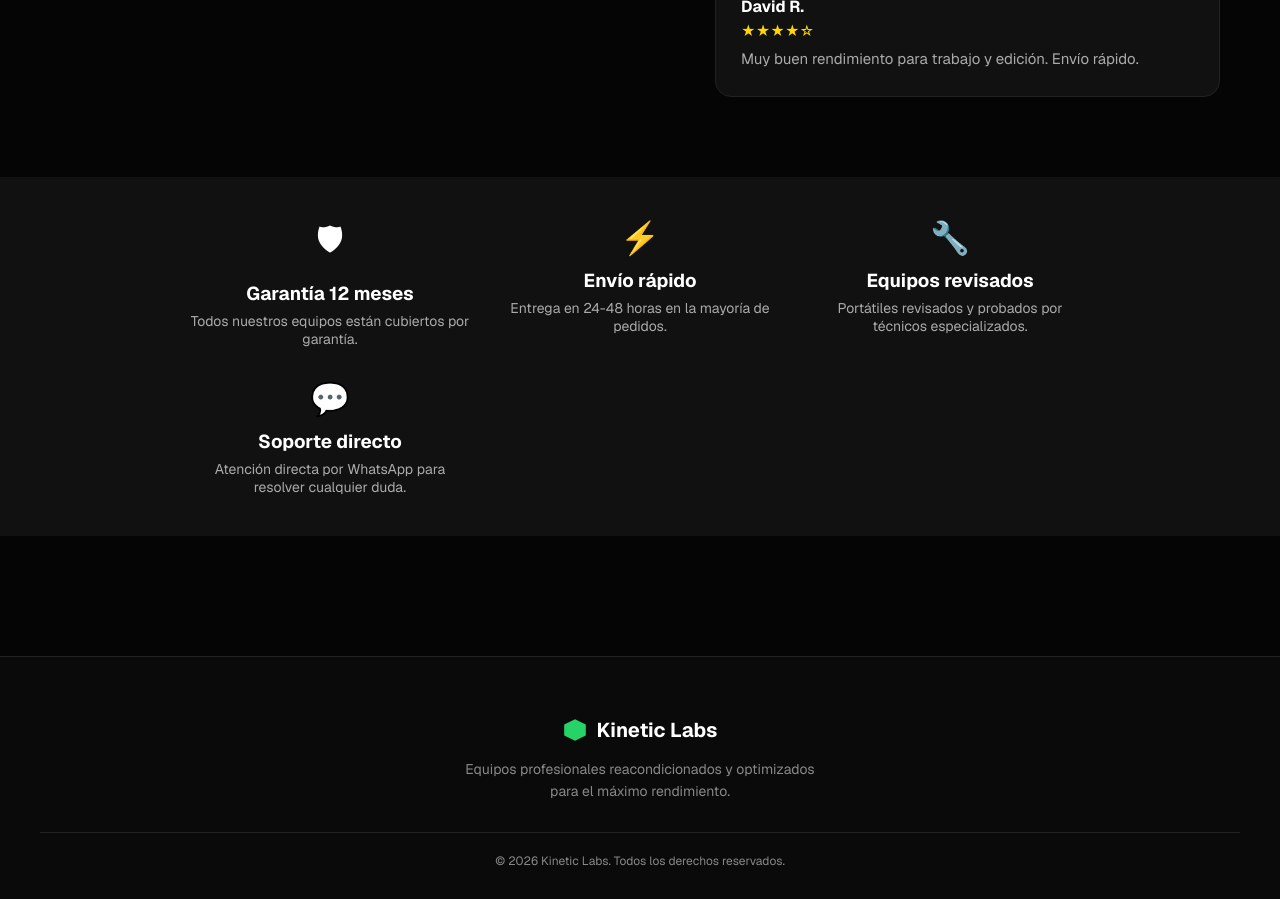
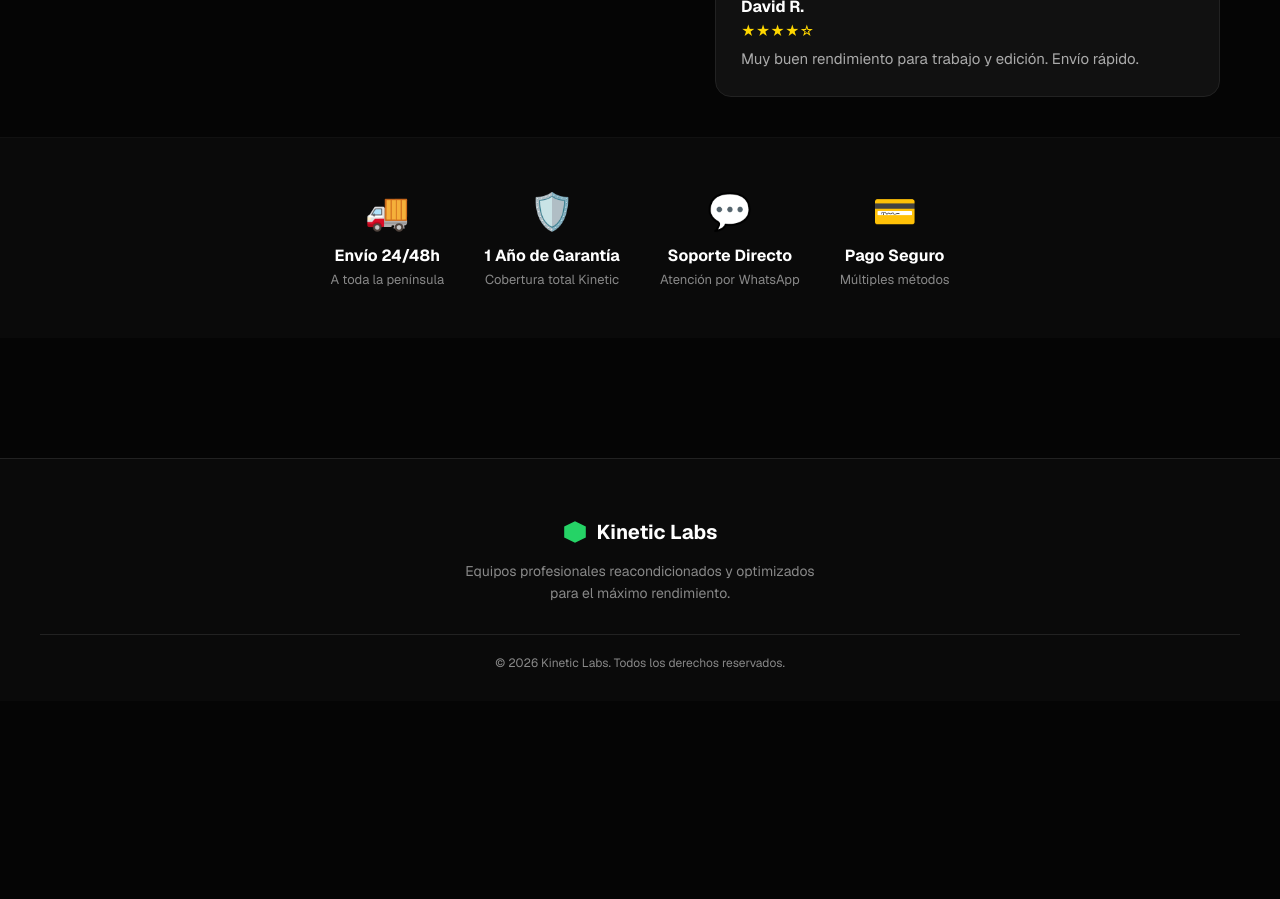
Before and after one commit to kinetic-labs-dev/kineticlabs, a Next.js app: page /laptop/dell-xps-15 in a window 1280 px wide. Shown: the part 1000-1899 px from the top of the page. After the commit the page ends 1701 px from the top, so only its background shows below. Built offline with nearby package versions, Linux system fonts and the light colour scheme.

Commit message:
Refinamiento visual premium: Textos escalonados, mayusculas y centrado

```diff
--- a/app/components/KineticStandard.tsx
+++ b/app/components/KineticStandard.tsx
@@ -25,8 +25,9 @@ export default function KineticStandard() {
   return (
     <section style={{ padding: "80px 20px", background: "#050505", borderTop: "1px solid #111", borderBottom: "1px solid #111" }}>
       <div style={{ maxWidth: "1200px", margin: "0 auto", textAlign: "center" }}>
+        {/* Título SIN el punto final */}
         <h2 style={{ fontSize: "clamp(28px, 5vw, 44px)", fontWeight: "900", marginBottom: "15px", color: "white", letterSpacing: "-1px" }}>
-          EL ESTÁNDAR <span style={{ color: "#25D366" }}>KINETIC</span>.
+          EL ESTÁNDAR <span style={{ color: "#25D366" }}>KINETIC</span>
         </h2>
         <p style={{ color: "#aaa", fontSize: "18px", marginBottom: "60px", maxWidth: "700px", margin: "0 auto 50px", lineHeight: "1.6" }}>
           No vendemos portátiles de segunda mano. Construimos máquinas reacondicionadas de élite preparadas para el máximo nivel de exigencia técnica.
--- a/app/components/TrustBadges.tsx
+++ b/app/components/TrustBadges.tsx
@@ -1,70 +1,31 @@
 export default function TrustBadges() {
+  const badges = [
+    { icon: "🚚", title: "Envío 24/48h", desc: "A toda la península" },
+    { icon: "🛡️", title: "1 Año de Garantía", desc: "Cobertura total Kinetic" },
+    { icon: "💬", title: "Soporte Directo", desc: "Atención por WhatsApp" },
+    { icon: "💳", title: "Pago Seguro", desc: "Múltiples métodos" }
+  ];
+
   return (
-    <section
-      style={{
-        background: "#111",
-        padding: "40px 20px",
-        marginTop: "40px",
-      }}
-    >
-      <div
-        style={{
-          maxWidth: "900px",
-          margin: "auto",
-          display: "grid",
-          gridTemplateColumns: "repeat(auto-fit,minmax(220px,1fr))",
-          gap: "30px",
-          textAlign: "center",
-        }}
-      >
-        <div>
-          <div style={{ fontSize: "32px", marginBottom: "10px" }}>
-            🛡
+    <section style={{ padding: "50px 20px", background: "#0a0a0a", borderTop: "1px solid #111" }}>
+      <div style={{
+        maxWidth: "1200px",
+        margin: "0 auto",
+        display: "flex",
+        justifyContent: "center", /* LA CLAVE PARA CENTRAR LOS ICONOS */
+        alignItems: "flex-start",
+        flexWrap: "wrap",
+        gap: "40px",
+        textAlign: "center"
+      }}>
+        {badges.map((badge, i) => (
+          <div key={i} style={{ display: "flex", flexDirection: "column", alignItems: "center", maxWidth: "200px" }}>
+            <span style={{ fontSize: "36px", marginBottom: "10px" }}>{badge.icon}</span>
+            <h4 style={{ color: "white", fontSize: "16px", fontWeight: "bold", marginBottom: "5px" }}>{badge.title}</h4>
+            <p style={{ color: "#888", fontSize: "13px" }}>{badge.desc}</p>
           </div>
-          <h3 style={{ marginBottom: "6px" }}>
-            Garantía 12 meses
-          </h3>
-          <p style={{ color: "#aaa", fontSize: "14px" }}>
-            Todos nuestros equipos están cubiertos por garantía.
-          </p>
-        </div>
-
-        <div>
-          <div style={{ fontSize: "32px", marginBottom: "10px" }}>
-            ⚡
-          </div>
-          <h3 style={{ marginBottom: "6px" }}>
-            Envío rápido
-          </h3>
-          <p style={{ color: "#aaa", fontSize: "14px" }}>
-            Entrega en 24-48 horas en la mayoría de pedidos.
-          </p>
-        </div>
-
-        <div>
-          <div style={{ fontSize: "32px", marginBottom: "10px" }}>
-            🔧
-          </div>
-          <h3 style={{ marginBottom: "6px" }}>
-            Equipos revisados
-          </h3>
-          <p style={{ color: "#aaa", fontSize: "14px" }}>
-            Portátiles revisados y probados por técnicos especializados.
-          </p>
-        </div>
-
-        <div>
-          <div style={{ fontSize: "32px", marginBottom: "10px" }}>
-            💬
-          </div>
-          <h3 style={{ marginBottom: "6px" }}>
-            Soporte directo
-          </h3>
-          <p style={{ color: "#aaa", fontSize: "14px" }}>
-            Atención directa por WhatsApp para resolver cualquier duda.
-          </p>
-        </div>
+        ))}
       </div>
     </section>
-  )
+  );
 }
```
Also changed, not shown: app/components/Hero.tsx (+15 -15 lines), app/page.tsx (+6 -10 lines).
